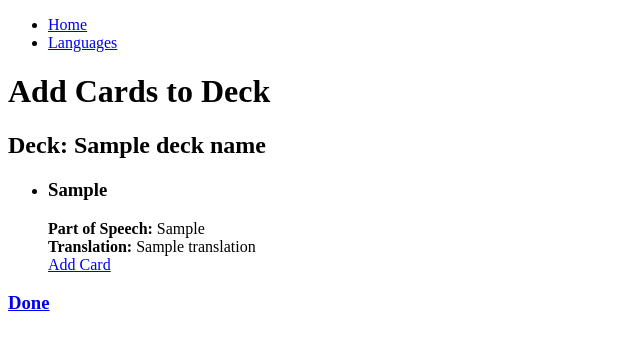
After one commit to dstilesr/flashy-card, a Python web app: template app/templates/add-remove-cards.html.jinja2 in a window 1280 px wide. The commit adds this page. Shown: the top 350 px of the page, without its empty margins (0-640 px from the left). Run offline with Jinja, Linux system fonts and the light colour scheme; the template is opened without the code that fills it: most values are stand-ins (such as "Sample title", 1, 10 or a date in 2020).

Commit message:
Page to add or remove cards from a deck

```diff
--- /dev/null
+++ b/app/templates/add-remove-cards.html.jinja2
@@ -0,0 +1,28 @@
+{% extends "base.html.jinja2" %}
+{% block page_body %}
+<div>
+    <h1>{% if remove %}Remove Cards from {% else %}Add Cards to {% endif %}Deck</h1>
+    <h2>Deck: {{ deck_name }}</h2>
+</div>
+<div>
+<ul>
+    {%- for card in cards %}
+    <li>
+        <div>
+            <h3>{{ card.target_word }}</h3>
+            <p>
+                <b>Part of Speech:</b> {{ card.part_of_speech }}<br>
+                <b>Translation:</b> {{ card.translation }}<br>
+                <a href="/decks/{{ deck_id }}/{% if remove %}remove-card{% else %}add-card{% endif %}?card_id={{ card.id }}">
+                {%- if remove %}Remove Card{% else %}Add Card{% endif -%}
+                </a>
+            </p>
+        </div>
+    </li>
+    {% endfor -%}
+</ul>
+</div>
+<div>
+    <a href="/decks/{{ language_slug }}/list"><h3>Done</h3></a>
+</div>
+{% endblock %}
```
Also changed, not shown: app/templates/base.html.jinja2 (indentation only).
